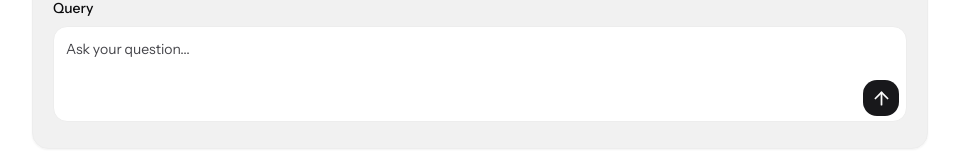
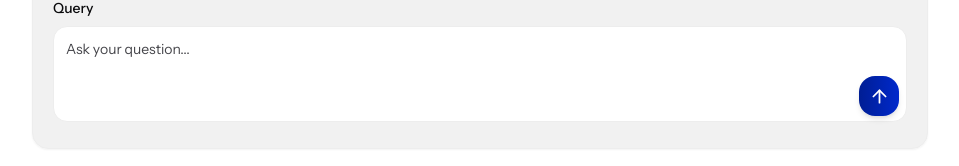
Before and after one commit to davisgary/context-layers, a Next.js app: page / in a window 1280 px wide. Shown: the part 531-697 px from the top of the page, without its empty margins (160-1119 px from the left). Built offline with nearby package versions, Linux system fonts and the light colour scheme; no server answers.

Commit message:
Update submit button styling

```diff
--- a/app/page.tsx
+++ b/app/page.tsx
@@ -452,8 +452,20 @@ export default function Home() {
                     }
                   }
                 }} className="min-h-24 w-full resize-none overflow-hidden rounded-md border border-muted bg-background p-3 pr-12 text-sm placeholder:text-muted-foreground focus:outline-none focus:ring-1 focus:ring-accent" placeholder="Ask your question..." required />
-                <button type="submit" disabled={isLoading} title="Submit" aria-label="Submit" aria-busy={isLoading} className={`mb-1 absolute bottom-2 right-2 inline-flex h-9 w-9 items-center justify-center rounded-md bg-primary text-primary-foreground disabled:opacity-60 transition-colors duration-300 ease-in-out${query.trim().length > 0 ? " hover:bg-primary/90 cursor-pointer" : " cursor-default"}`}>
-                  {isLoading ? <FiLoader className="h-[21px] w-[21px] animate-spin" aria-hidden="true" /> : <FiArrowUp className="h-[21px] w-[21px]" />}
+                <button
+                  type="submit"
+                  disabled={isLoading}
+                  title="Submit"
+                  aria-label="Submit"
+                  aria-busy={isLoading}
+                  style={{ background: `linear-gradient(90deg, hsl(var(--accent-foreground)) 0%, hsl(var(--accent)) 100%)` }}
+                  className={`mb-1 absolute bottom-2 right-2 inline-flex h-10 w-10 items-center justify-center rounded-lg text-white shadow-md disabled:opacity-60 disabled:cursor-not-allowed transition transform duration-200 ease-out${query.trim().length > 0 ? " hover:-translate-y-0.5 hover:scale-105 hover:shadow-xl active:scale-95 cursor-pointer" : " cursor-default"}`}
+                >
+                  {isLoading ? (
+                    <FiLoader className="h-[21px] w-[21px] animate-spin" aria-hidden="true" />
+                  ) : (
+                    <FiArrowUp className="h-[21px] w-[21px]" />
+                  )}
                 </button>
               </div>
               {isLoading && loadingText ? <p className="mt-2 flex items-center gap-2 text-sm text-muted-foreground"><FiLoader className="h-4 w-4 animate-spin" aria-hidden="true" />{loadingText}</p> : null}
--- a/styles/globals.css
+++ b/styles/globals.css
@@ -17,7 +17,7 @@
     --muted: 0 0% 93%;
     --muted-foreground: 240 4% 28%;
     --accent: 228 100% 40%;
-    --accent-foreground: 228 100% 50%;
+    --accent-foreground: 228 100% 29%;
     --destructive: 0 100% 32%;
     --success: 120 100% 20%;
     --radius: 1rem;
@@ -38,7 +38,7 @@
     --muted: 0 0% 23%;
     --muted-foreground: 0 0% 75%;
     --accent: 228 100% 40%;
-    --accent-foreground: 228 100% 50%;
+    --accent-foreground: 228 100% 20%;
     --destructive: 0 97% 74%;
     --success: 120 46% 53%;
     --shadow: 0 0 6px rgba(255, 255, 255, 0.3);
```
